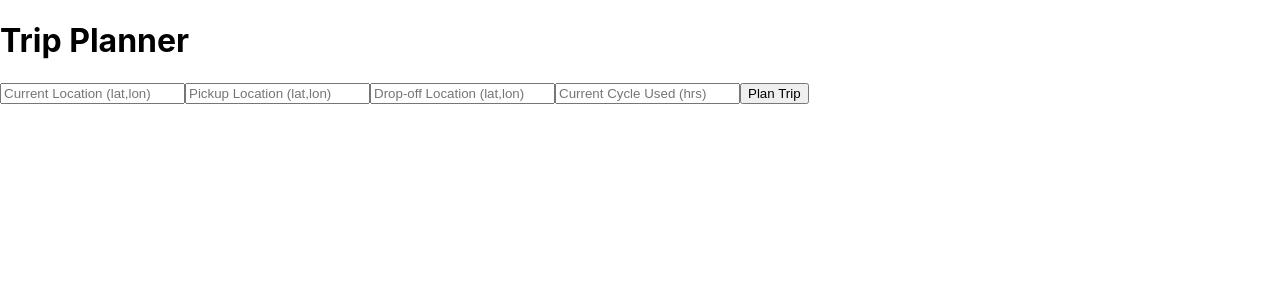
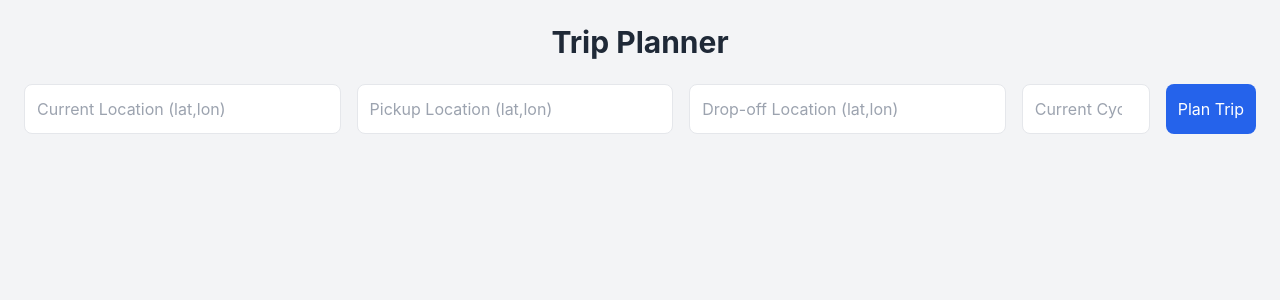
Before and after one commit to anjaniacatus/trip-simulation-frontend, a React (Create React App) app: page / in a window 1280 px wide. Shown: the top 300 px of the page. Built offline with nearby package versions, Linux system fonts and the light colour scheme.

Commit message:
setup tailwind css

```diff
--- /dev/null
+++ b/postcss.config.js
@@ -0,0 +1,6 @@
+module.exports = {
+  plugins: {
+    tailwindcss: {},
+    autoprefixer: {},
+  },
+}
--- a/src/index.css
+++ b/src/index.css
@@ -1,3 +1,7 @@
+@tailwind base;
+@tailwind components;
+@tailwind utilities;
+
 body {
   margin: 0;
   font-family: -apple-system, BlinkMacSystemFont, 'Segoe UI', 'Roboto', 'Oxygen',
--- /dev/null
+++ b/tailwind.config.js
@@ -0,0 +1,10 @@
+module.exports = {
+  content: [
+    "./src/**/*.{js,jsx,ts,tsx}",
+    "./public/index.html"
+  ],
+  theme: {
+    extend: {},
+  },
+  plugins: [],
+}
```
